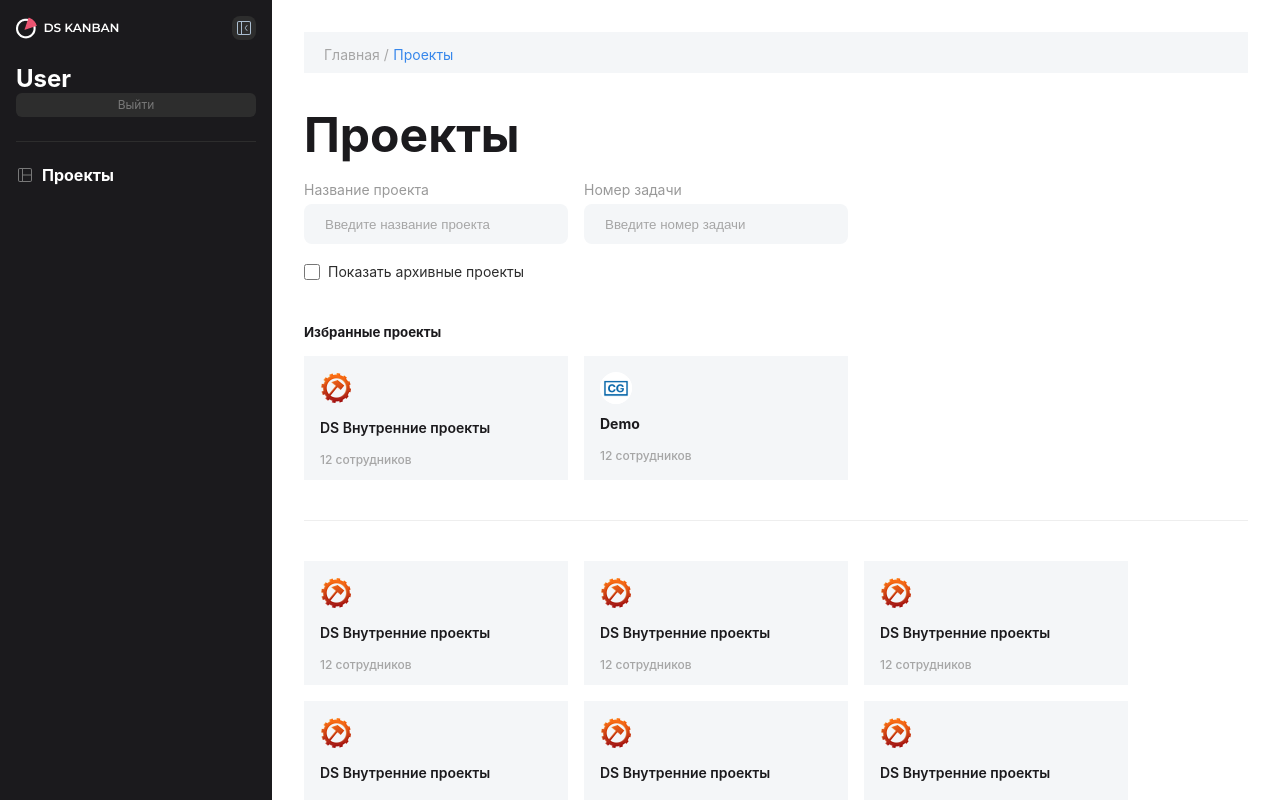
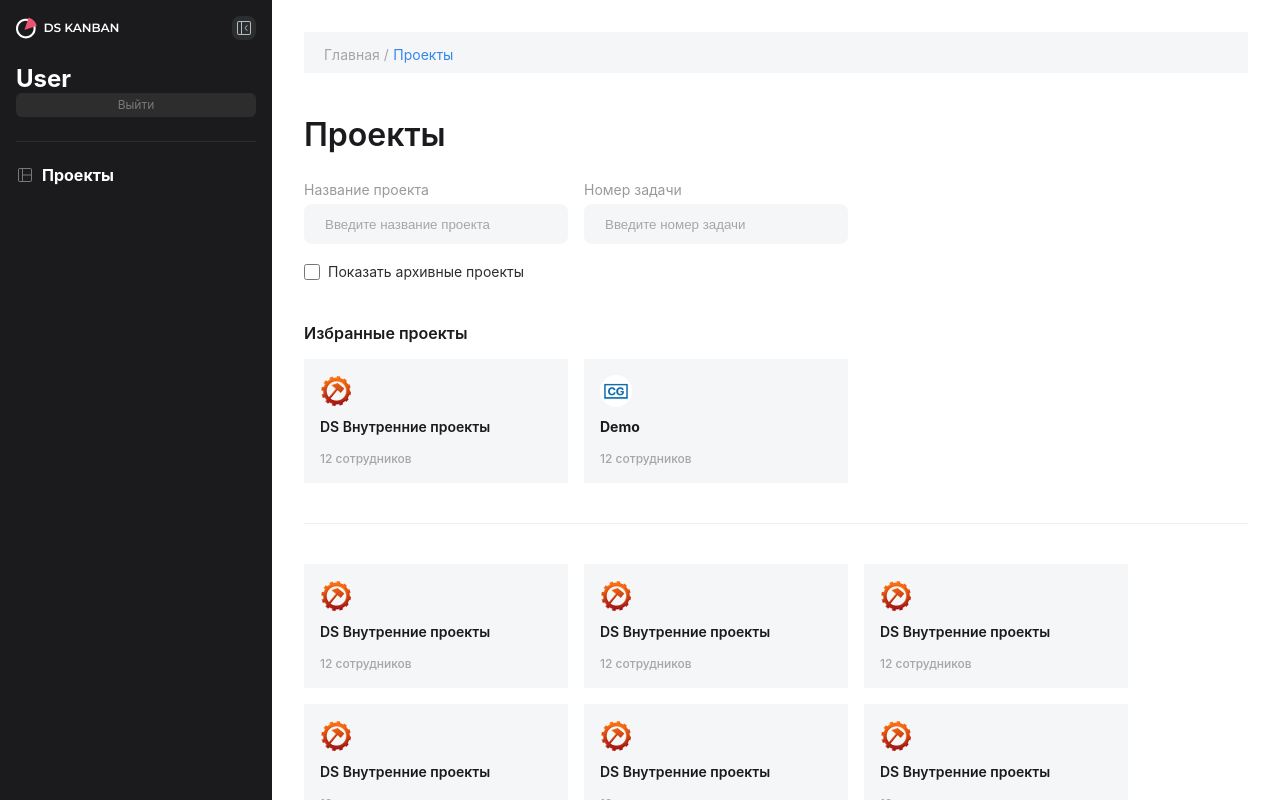
Before and after one commit to Vladimir-Seropol/kanban-task-tracker1, a Next.js app: page /projects in a window 1280 px wide. Built offline with nearby package versions, Linux system fonts and the light colour scheme.

Commit message:
добавил демонстрацию Архивных проектов

```diff
--- a/src/components/ProjectsCard/CardInternal/style.module.css
+++ b/src/components/ProjectsCard/CardInternal/style.module.css
@@ -14,8 +14,34 @@
   color: #1b1a1d;
 }
 
-.board__right_selected_projects p{
-    font-family: Inter;
+.board__right_selected_projects{
+display: flex;
+justify-content: space-between;
+align-items:flex-start;
+margin-bottom: 12px;
+}
+
+/* Скрываем иконку по умолчанию */
+.icon_star {
+    display: none;
+    cursor: pointer;
+    transition: 0.3s;
+  }
+
+  /* Показываем иконку при наведении на родительский контейнер */
+  .board__right_projects:hover .icon_star {
+    display: block;
+  }
+
+  /* Цвет иконки звезды, если она в избранном */
+  .icon_star_favorite  {
+    filter: brightness(0) saturate(100%) invert(34%) sepia(100%) saturate(747%) hue-rotate(196deg) brightness(99%) contrast(100%);
+    /* Цвет #3787EB в формате фильтра */
+    fill:#3787EB;
+    display: block;
+  }
+
+  .board__right_projects p{
 font-size: 12px;
 font-weight: 500;
 line-height: 14.52px;
--- a/src/pages/projects/index.tsx
+++ b/src/pages/projects/index.tsx
@@ -1,30 +1,40 @@
+/* eslint-disable no-console */
+/* eslint-disable react/jsx-curly-brace-presence */
+/* eslint-disable react/no-array-index-key */
+/* eslint-disable jsx-a11y/no-noninteractive-element-to-interactive-role */
+/* eslint-disable prettier/prettier */
+/* eslint-disable import/order */
 /* eslint-disable jsx-a11y/label-has-associated-control */
 /* eslint-disable jsx-a11y/anchor-is-valid */
 /* eslint-disable @next/next/no-img-element */
 import { useState } from 'react';
 import Link from 'next/link';
-// eslint-disable-next-line import/order
 import Button from '../../components/Button';
-// eslint-disable-next-line import/order
 import style from './style.module.css';
-// eslint-disable-next-line import/order
 import TextInput from '@/components/Inputs/TextInput/TextInput';
 import CardInternal from '@/components/ProjectsCard/CardInternal';
 import CardDemo from '@/components/ProjectsCard/CardDemo';
 
 export default function Board() {
   const [isClicked, setIsClicked] = useState(false); // Состояние для отслеживания клика
+  const [showArchived, setShowArchived] = useState(false); // Состояние для отображения архивных проектов
+  const [archivedVisible, setArchivedVisible] = useState(false); // Для плавного отображения архивных проектов
+  const [projectsVisible, setProjectsVisible] = useState(true); // Для плавного отображения всех проектов
 
   const handleClick = () => {
     setIsClicked(!isClicked); // Меняем состояние при клике
   };
 
+  const handleCheckboxChange = () => {
+    setShowArchived((prev) => !prev); // Переключаем состояние чекбокса
+    setArchivedVisible((prev) => !prev); // Плавное скрытие/показ архивных проектов
+    setTimeout(() => setProjectsVisible(!projectsVisible), 300); // Плавный переход всех проектов после архивных
+  };
+
   return (
     <main className="main">
       <div className={style.board}>
-        <div
-          className={`${style.board__left} ${isClicked ? style.is_clicked : ''}`}
-        >
+        <div className={`${style.board__left} ${isClicked ? style.is_clicked : ''}`}>
           <div className={style.board__left_header}>
             <img
               className={style.board__left_header_logo}
@@ -41,7 +51,6 @@ export default function Board() {
                   handleClick();
                 }
               }}
-              // eslint-disable-next-line jsx-a11y/no-noninteractive-element-to-interactive-role
               role="button"
               tabIndex={0}
               style={{ cursor: 'pointer' }}
@@ -61,7 +70,6 @@ export default function Board() {
                 color: '#787878',
               }}
               type="button"
-              // eslint-disable-next-line no-console
               onClick={() => console.log('click')}
             />
           </div>
@@ -70,6 +78,7 @@ export default function Board() {
             <h4 style={{ color: '#fff' }}>Проекты</h4>
           </div>
         </div>
+
         <div className={style.board__right}>
           <div className={style.board__right_header}>
             <nav>
@@ -80,61 +89,68 @@ export default function Board() {
             </nav>
           </div>
           <div className={style.board__right_title}>
-            <div className={style.board__right_title_checkbox}>
-              <h2>Проекты</h2>
-            </div>
+            <h2>Проекты</h2>
           </div>
           <div className={style.board__right_selection}>
             <div className={style.board__right_selection_item}>
-              <TextInput
-                // eslint-disable-next-line react/jsx-curly-brace-presence
-                label={'Название проекта'}
-                placeholder="Введите название проекта"
-                // eslint-disable-next-line react/jsx-curly-brace-presence
-                value={''}
-                // eslint-disable-next-line react/jsx-no-bind, func-names, @typescript-eslint/no-unused-vars
-                onChange={function (_value: string): void {
-                  throw new Error('Function not implemented.');
-                }}
-              />
+              <TextInput label="Название проекта" placeholder="Введите название проекта" value={''} onChange={() => {}} />
             </div>
             <div className={style.board__right_selection_item}>
-              <TextInput
-                // eslint-disable-next-line react/jsx-curly-brace-presence
-                label={'Номер задачи'}
-                placeholder="Введите номер задачи"
-                // eslint-disable-next-line react/jsx-curly-brace-presence
-                value={''}
-                // eslint-disable-next-line react/jsx-no-bind, func-names, @typescript-eslint/no-unused-vars
-                onChange={function (_value: string): void {
-                  throw new Error('Function not implemented.');
-                }}
-              />
+              <TextInput label="Номер задачи" placeholder="Введите номер задачи" value={''} onChange={() => {}} />
             </div>
           </div>
+
           <div className={style.board__right_selection_checkbox}>
-            <input type="checkbox" id="checkbox" />
+            <input
+              type="checkbox"
+              id="checkbox"
+              checked={showArchived}
+              onChange={handleCheckboxChange}
+            />
             <label htmlFor="checkbox">Показать архивные проекты</label>
           </div>
 
-          <div className={style.board__right_projects}>
-            <h5 style={{ marginBottom: '16px' }}>Избранные проекты</h5>
-            <div className={style.board__right_selected_projects}>
-              <CardInternal />
-              <CardDemo />
+          {/* Плавная анимация для всех проектов */}
+          <div
+            className={style.board__right_projects}
+          >
+            <div
+              className={`${style.board__right_archived_projects} ${archivedVisible ? style.show : ''}`}
+            >
+              {showArchived && (
+                <>
+                  <h5 style={{ marginBottom: '16px' }}>Архивные проекты</h5>
+                  <div className={style.board__right_selected_projects}>
+                    {/* Отображаем архивные проекты */}
+                    {Array.from({ length: 4 }).map((_, index) => (
+                      <div key={index} className={style.board__right_selected_internal_item}>
+                        <CardInternal />
+                      </div>
+                    ))}
+                  </div>
+                </>
+              )}
             </div>
 
-            <div className={style.board__right_internal_projects}>
-              {Array.from({ length: 16 }).map((_, index) => (
-                <div
-                  // eslint-disable-next-line react/no-array-index-key
-                  key={index}
-                  className={style.board__right_selected_internal_item}
-                >
+            {/* Избранные проекты */}
+            {!showArchived && (
+              <div className={`${style.board__right_featured} ${projectsVisible ? style.show : ''}`}>
+                <h5 style={{ marginBottom: '16px' }}>Избранные проекты</h5>
+                <div className={style.board__right_selected_projects}>
+                  {/* Отображаем избранные проекты */}
                   <CardInternal />
+                  <CardDemo />
                 </div>
-              ))}
-            </div>
+                <div className={style.board__right_internal_projects}>
+                  {/* Отображаем все проекты, включая избранные */}
+                  {Array.from({ length: 16 }).map((_, index) => (
+                    <div key={index} className={style.board__right_selected_internal_item}>
+                      <CardInternal />
+                    </div>
+                  ))}
+                </div>
+              </div>
+            )}
           </div>
         </div>
       </div>
--- a/src/pages/projects/style.module.css
+++ b/src/pages/projects/style.module.css
@@ -104,13 +104,15 @@ margin-left: 10px;
   display: flex;
   justify-content: space-between;
   align-items: center;
-  font-family: Inter;
-  font-size: 32px;
-  font-weight: 600;
-  line-height: 44px;
-  text-align: left;
-  color: #1b1a1d;
   margin-bottom: 24px;
+}
+
+.board__right_title h2{
+    font-size: 32px;
+    font-weight: 600;
+    line-height: 44px;
+    text-align: left;
+    color: #1b1a1d;
 }
 
 .board__right_title_checkbox {
@@ -129,9 +131,6 @@ margin-left: 10px;
     font-size: 14px;
     font-weight: 400;
     line-height: 24px;
-    text-align: left;
-    text-underline-position: from-font;
-    text-decoration-skip-ink: none;
     color: #2D2D2D;
   }
 
@@ -146,7 +145,33 @@ flex-wrap: wrap;
 
 .board__right_projects{
     height: 100%;
+    /* overflow-x: auto; */
+    /* overflow: hidden; */
 }
+
+.board__right_projects h5{
+font-size: 16px;
+font-weight: 600;
+line-height: 19.36px;
+color: #1B1A1D;
+}
+
+/* Плавное исчезновение и появление всех проектов */
+
+.board__right_featured.show {
+    opacity: 1;
+    max-height: 1500px; /* Достаточная высота для показа всех проектов */
+  }
+
+
+
+  .board__right_featured{
+     opacity: 0;
+    max-height: 0;
+    overflow: hidden;
+    transition:  all 0.5s ease;
+  }
+
 
 .board__right_selected_projects{
 display: flex;
@@ -156,11 +181,25 @@ flex-wrap: wrap;
 margin-bottom: 40px;
 }
 
+/* Плавное исчезновение и появление архивных проектов */
+.board__right_archived_projects {
+    opacity: 0;
+    max-height: 0;
+    overflow: hidden;
+    transition: all 0.5s ease, max-height 2s ease;
+  }
+
+  .board__right_archived_projects.show {
+    opacity: 1;
+    max-height: 100vh; /* Достаточная высота для показа контента */
+  }
+
+
 .board__right_internal_projects {
     display: flex;
     flex-wrap: wrap;
     /* overflow: hidden; */
-    height: 340px;
+    /* height: 340px; */
 
     gap: 16px;
     border-top: 1px solid #EEEEEE;
```
Also changed, not shown: src/components/ProjectsCard/CardDemo/index.tsx (+17 -2 lines), src/components/ProjectsCard/CardInternal/index.tsx (+41 -4 lines).
